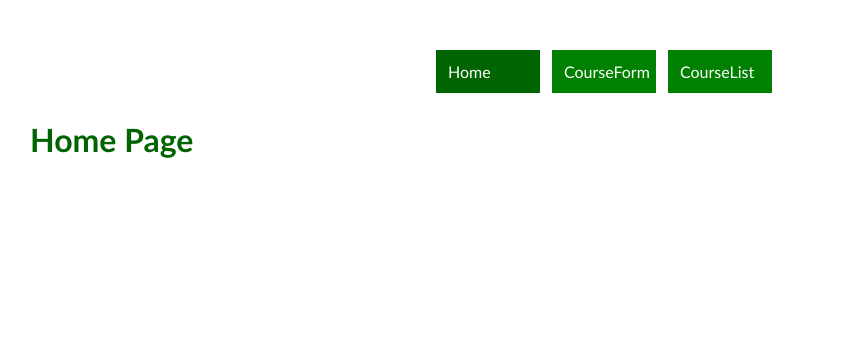
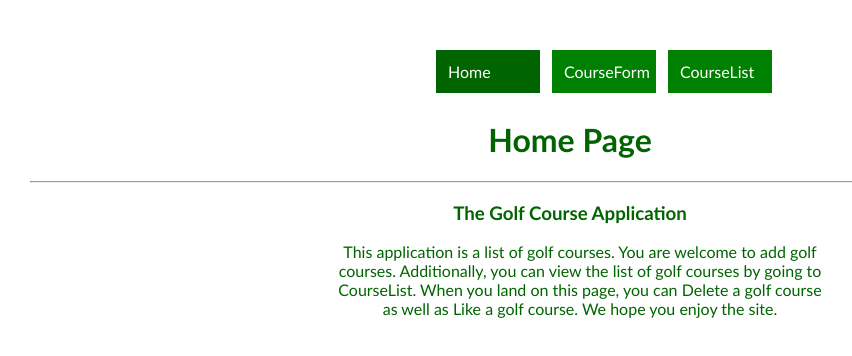
Before and after one commit to craigjford/react-cjf-final-project, a React (Create React App) app: page / in a window 1280 px wide. Shown: the top 356 px of the page, without its empty margins (120-972 px from the left). Built offline with nearby package versions, Linux system fonts and the light colour scheme; data requests are answered from the project's data file.

Commit message:
Added description to the Hom Page as well as CSS

```diff
--- a/src/components/Home.js
+++ b/src/components/Home.js
@@ -2,7 +2,18 @@ import React from 'react'
 
 function Home() {
   return (
-    <h1>Home Page</h1>
+    <div>
+      <h1 className="homehdr">Home Page</h1>
+      <hr></hr>
+      <article>
+        <h3>The Golf Course Application</h3>
+        <p>This application is a list of golf courses. You are welcome to add
+          golf courses.  Additionally, you can view the list of golf courses
+          by going to CourseList.  When you land on this page, you can Delete a
+          golf course as well as Like a golf course.  We hope you enjoy the site.
+        </p>
+      </article>
+    </div>
   )
 }
 
--- a/src/index.css
+++ b/src/index.css
@@ -22,6 +22,20 @@ h1, h2, h3 {color: darkgreen}
     margin: 1rem 2rem;
     background-color: rgba(198, 241, 206, 0.277);
     box-shadow: 3px 6px maroon;
+}
+
+h1.homehdr {
+    text-align: center;
+}
+
+article {
+    text-align: center;
+    color: darkgreen;
+}
+
+p {
+    margin-left: 300px;
+    max-width: 500px
 }
 
 h1.coursename {
```
